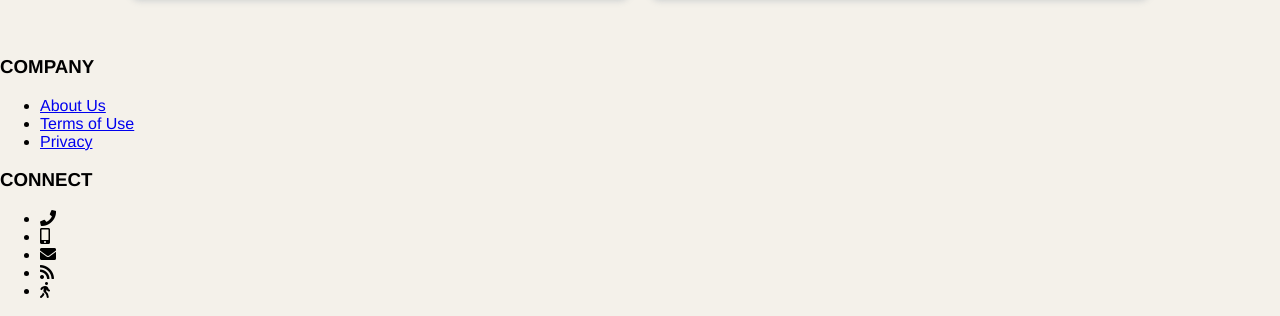
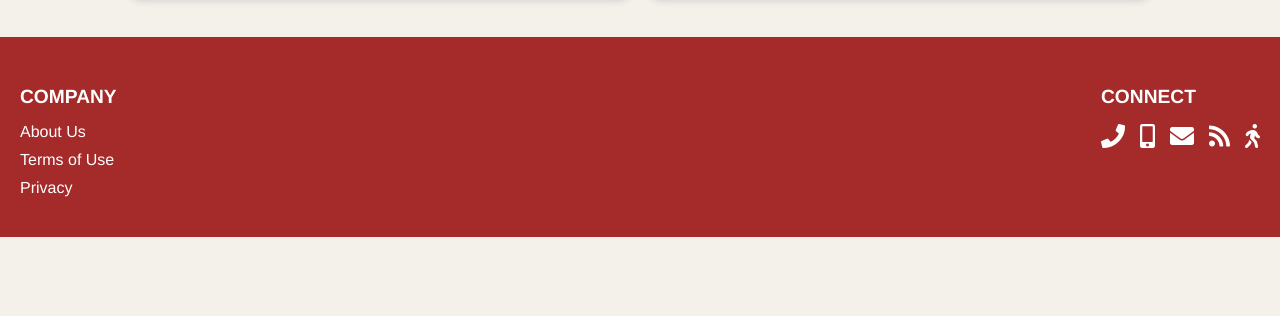
Before and after one commit to Jean-PaulCasanova/assessment007, a plain HTML site: page index.html in a window 1280 px wide. Shown: the part 559-875 px from the top of the page. After the commit the page ends 800 px from the top, so only its background shows below. Drawn offline with Linux system fonts and the light colour scheme.

Commit message:
footer complete

```diff
--- a/css/styles.css
+++ b/css/styles.css
@@ -132,3 +132,76 @@ main h2 {
     background-color: #800080;
     border: 2px solid #800080;
 }
+
+/* Footer */
+footer {
+    background-color: #A52A2A; /* Brown background */
+    color: #FFFFFF; /* White text */
+    padding: 30px 20px;
+}
+
+.footer-container {
+    display: flex;
+    justify-content: space-between;
+    align-items: flex-start;
+    gap: 20px;
+    flex-wrap: wrap; /* Ensure responsiveness */
+}
+
+.footer-section h3 {
+    margin-bottom: 15px;
+    font-size: 1.2rem;
+    color: #FFFFFF;
+}
+
+.footer-section ul {
+    list-style: none;
+    padding: 0;
+    margin: 0;
+}
+
+.footer-section ul li {
+    margin-bottom: 10px;
+}
+
+.footer-section ul li a {
+    color: #FFFFFF;
+    text-decoration: none;
+    transition: color 0.3s ease;
+}
+
+.footer-section ul li a:hover {
+    color: #800080; /* Purple on hover */
+}
+
+/* Connect Icons */
+.connect-icons {
+    display: flex;
+    gap: 15px;
+}
+
+.connect-icons li {
+    font-size: 1.5rem;
+}
+
+.connect-icons li a {
+    color: #FFFFFF;
+    transition: color 0.3s ease;
+}
+
+.connect-icons li a:hover {
+    color: #800080; /* Purple on hover */
+}
+
+/* Responsive Design */
+@media (max-width: 700px) {
+    .footer-container {
+        flex-direction: column;
+        align-items: center;
+        text-align: center;
+    }
+
+    .footer-section {
+        margin-bottom: 20px;
+    }
+}
--- a/index.html
+++ b/index.html
@@ -56,7 +56,9 @@
 
     <!-- Footer Section -->
     <footer>
-        <div class="company">
+        <div class="footer-container">
+          <!-- Company Section -->
+          <div class="footer-section">
             <h3>COMPANY</h3>
             <ul>
               <li><a href="#">About Us</a></li>
@@ -64,15 +66,18 @@
               <li><a href="#">Privacy</a></li>
             </ul>
           </div>
-        <div class="connect">
+
+          <!-- Connect Section -->
+          <div class="footer-section">
             <h3>CONNECT</h3>
-            <ul>
-                <li><i class="fas fa-phone"></i></li>
-                <li><i class="fas fa-mobile-alt"></i></li>
-                <li><i class="fas fa-envelope"></i></li>
-                <li><i class="fas fa-rss"></i></li>
-                <li><i class="fas fa-walking"></i></li>
+            <ul class="connect-icons">
+              <li><a href="#"><i class="fas fa-phone"></i></a></li>
+              <li><a href="#"><i class="fas fa-mobile-alt"></i></a></li>
+              <li><a href="#"><i class="fas fa-envelope"></i></a></li>
+              <li><a href="#"><i class="fas fa-rss"></i></a></li>
+              <li><a href="#"><i class="fas fa-walking"></i></a></li>
             </ul>
+          </div>
         </div>
       </footer>
 </body>
```
Lines whose indentation alone changed are shown as unchanged.
